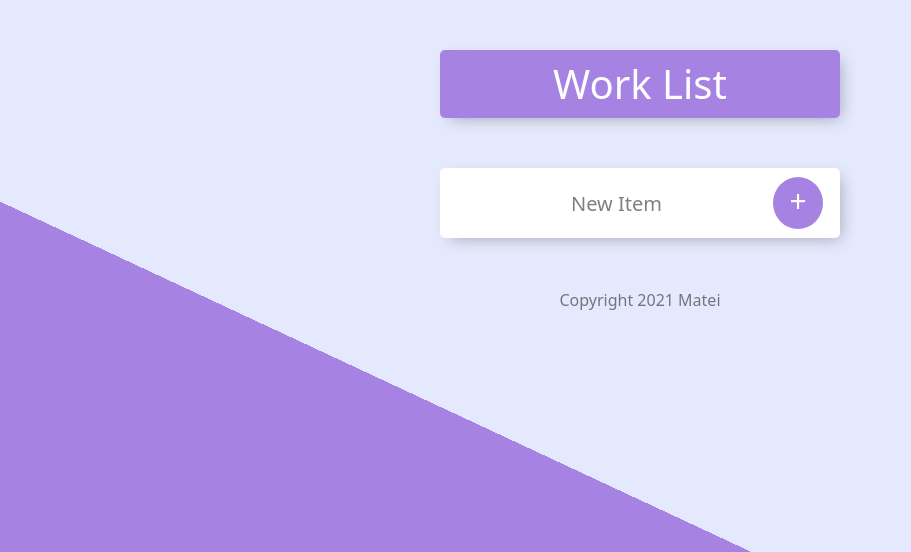
After one commit to Matei-oss/Backend-Projects, a Node server app: page /work in a window 1280 px wide. The commit adds this page. Shown: the top 552 px of the page, without its empty margins (0-911 px from the left). Run offline with Node 20, Linux system fonts and the light colour scheme.

Commit message:
added new vies

```diff
--- a/ToDoList_v1.0/app.js
+++ b/ToDoList_v1.0/app.js
@@ -7,7 +7,7 @@ const { render } = require("ejs");
 const app = express();
 
 var items = ["Todo Example - 1", "Todo Example - 2"];
-
+var workItems = [];
 
 app.set('view engine', 'ejs');
 app.use(bodyParser.urlencoded({ extended: true }));
@@ -24,14 +24,36 @@ app.get("/", function(req, res) {
 
     var day = today.toLocaleDateString("en-US", options);
 
-    res.render("list.ejs", { kindOfDay: day, newListItem: items });
+    res.render("list.ejs", { listTitle: day, newListItem: items });
 });
 
 app.post("/", function(req, res) {
     var item = req.body.newItem;
+
+    if (req.body.list === "Work") {
+        workItems.push(item);
+        res.redirect("/work")
+    } else {
+        items.push(item);
+        res.redirect("/")
+    }
+
     items.push(item);
     console.log(item);
-    res.redirect("/");
+})
+
+app.get("/work", function(req, res) {
+    res.render("list.ejs", { listTitle: "Work List", newListItem: workItems });
+})
+
+app.get("/about", function(req, res) {
+    res.render("about.ejs");
+})
+
+app.post("/work", function(req, res) {
+    let item = req.body.newItem;
+    workItems.push(item);
+    res.redirect("/work");
 })
 
 app.listen(3000, function() {
--- /dev/null
+++ b/ToDoList_v1.0/views/about.ejs
@@ -0,0 +1,3 @@
+<%- include("header") -%>
+    <h2> This was awesome! Good exercise! </h2>
+    <%- include("footer") -%>
--- /dev/null
+++ b/ToDoList_v1.0/views/footer.ejs
@@ -0,0 +1,4 @@
+</body>
+<footer>Copyright 2021 Matei</footer>
+
+</html>
--- /dev/null
+++ b/ToDoList_v1.0/views/header.ejs
@@ -0,0 +1,18 @@
+<!DOCTYPE html>
+<html lang="en">
+
+<head>
+    <meta charset="UTF-8">
+    <meta http-equiv="X-UA-Compatible" content="IE=edge">
+    <meta name="viewport" content="width=device-width, initial-scale=1.0">
+    <title>ToDo App</title>
+
+    <link rel="stylesheet" href="https://cdn.jsdelivr.net/npm/bootstrap@5.1.0/dist/css/bootstrap.min.css" integrity="sha384-KyZXEAg3QhqLMpG8r+8fhAXLRk2vvoC2f3B09zVXn8CA5QIVfZOJ3BCsw2P0p/We" crossorigin="anonymous">
+    <script src="https://cdn.jsdelivr.net/npm/bootstrap@5.1.0/dist/js/bootstrap.min.js" integrity="sha384-cn7l7gDp0eyniUwwAZgrzD06kc/tftFf19TOAs2zVinnD/C7E91j9yyk5//jjpt/" crossorigin="anonymous"></script>
+    <script src="https://cdn.jsdelivr.net/npm/bootstrap@5.1.0/dist/js/bootstrap.bundle.min.js" integrity="sha384-U1DAWAznBHeqEIlVSCgzq+c9gqGAJn5c/t99JyeKa9xxaYpSvHU5awsuZVVFIhvj" crossorigin="anonymous"></script>
+
+
+    <link rel="stylesheet" href="css/styles.css">
+</head>
+
+<body>
--- a/ToDoList_v1.0/views/list.ejs
+++ b/ToDoList_v1.0/views/list.ejs
@@ -1,24 +1,7 @@
-<!DOCTYPE html>
-<html lang="en">
-
-<head>
-    <meta charset="UTF-8">
-    <meta http-equiv="X-UA-Compatible" content="IE=edge">
-    <meta name="viewport" content="width=device-width, initial-scale=1.0">
-    <title>ToDo App</title>
-
-    <link rel="stylesheet" href="https://cdn.jsdelivr.net/npm/bootstrap@5.1.0/dist/css/bootstrap.min.css" integrity="sha384-KyZXEAg3QhqLMpG8r+8fhAXLRk2vvoC2f3B09zVXn8CA5QIVfZOJ3BCsw2P0p/We" crossorigin="anonymous">
-    <script src="https://cdn.jsdelivr.net/npm/bootstrap@5.1.0/dist/js/bootstrap.min.js" integrity="sha384-cn7l7gDp0eyniUwwAZgrzD06kc/tftFf19TOAs2zVinnD/C7E91j9yyk5//jjpt/" crossorigin="anonymous"></script>
-    <script src="https://cdn.jsdelivr.net/npm/bootstrap@5.1.0/dist/js/bootstrap.bundle.min.js" integrity="sha384-U1DAWAznBHeqEIlVSCgzq+c9gqGAJn5c/t99JyeKa9xxaYpSvHU5awsuZVVFIhvj" crossorigin="anonymous"></script>
-
-
-    <link rel="stylesheet" href="css/styles.css">
-</head>
-
-<body>
+<%- include("header") -%>
     <div class="box" id="heading">
         <h1>
-            <%= kindOfDay %>
+            <%= listTitle %>
         </h1>
     </div>
     <div class="box">
@@ -33,10 +16,8 @@
 
                 <form class="item" action="/" method="POST">
                     <input type="text" name="newItem" placeholder="New Item" autocomplete="off">
-                    <button type="submit" name="button">+</button>
+                    <button type="submit" name="list" value=<%=listTitle %>>+</button>
                 </form>
     </div>
 
-</body>
-
-</html>
+    <%- include("footer") -%>
```
